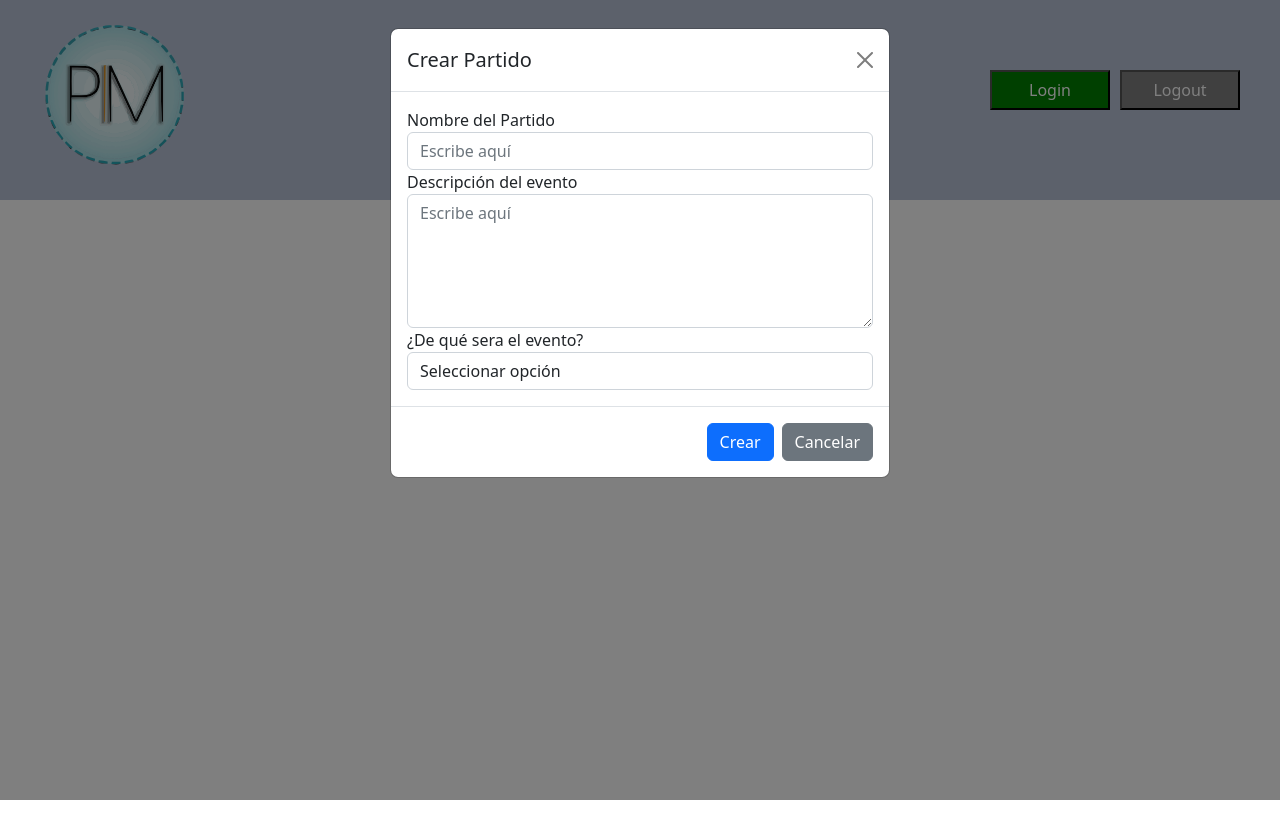
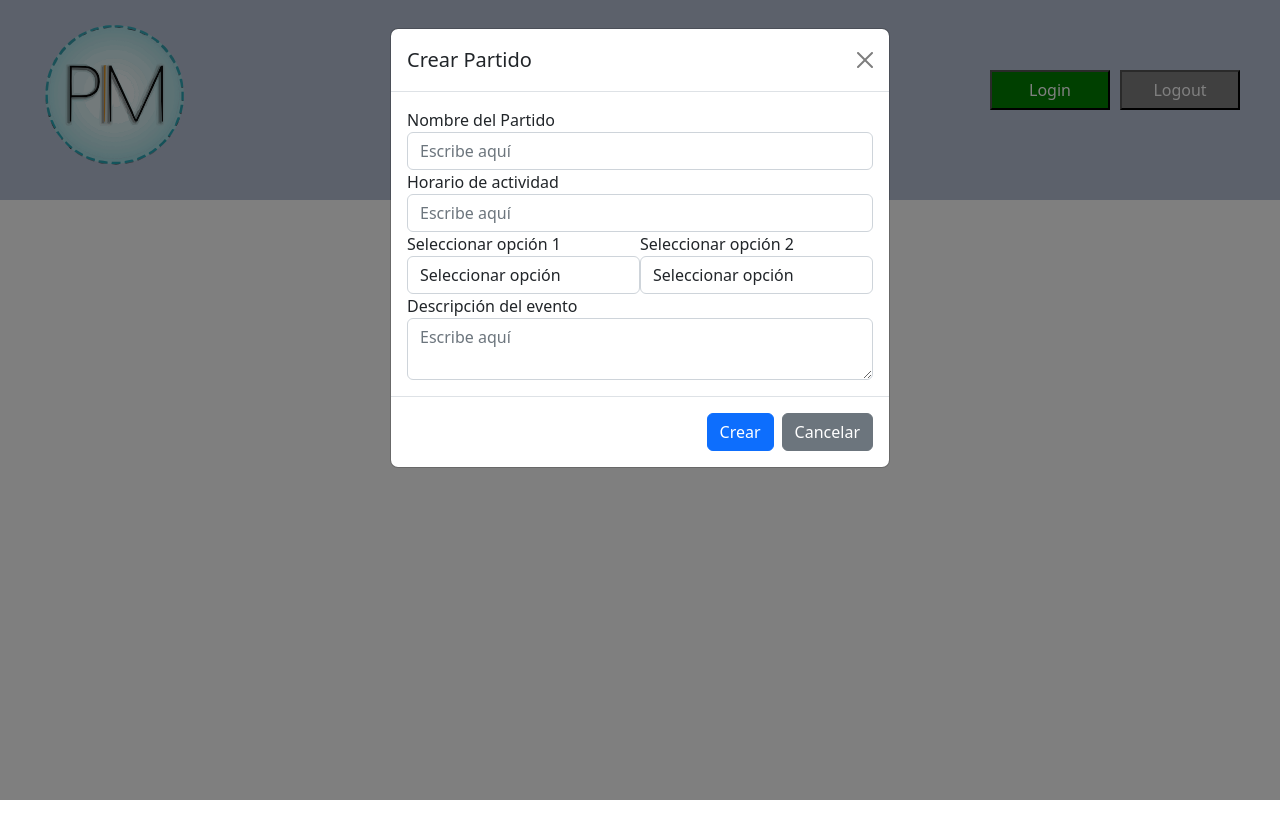
Before and after one commit to ManuelHoz/PerfectMatch, a React (Create React App) app in the folder client/perfectmatch/: page / in a window 1280 px wide. Both pictures are taken after a click on the button "Crear Partido". Built offline with nearby package versions, Linux system fonts and the light colour scheme.

Commit message:
Se añadieron funcionalidades adicionales, al igual que el modificar card se ha modificado con mayores especificaciones, y se arreglaron ajustes de espacio

```diff
--- a/client/perfectmatch/src/App.css
+++ b/client/perfectmatch/src/App.css
@@ -46,8 +46,10 @@
   text-align: center;
 }
 
+
 .task-container {
   height: 600px;
+  margin-bottom: 20px;
   width: 100%;
   display: flex;
   flex-wrap: wrap;
--- a/client/perfectmatch/src/modals/EditPartido.js
+++ b/client/perfectmatch/src/modals/EditPartido.js
@@ -1,55 +1,136 @@
-import React, { useState , useEffect} from 'react';
+import React, { useState, useEffect } from 'react';
 import { Button, Modal, ModalHeader, ModalBody, ModalFooter } from 'reactstrap';
 
-const EditarPartido = ({modal, toggle, ActualizarPartido, PartidoObj}) => {
+const EditarPartido = ({ modal, toggle, ActualizarPartido, PartidoObj }) => {
   const [PartidoName, setPartidoName] = useState('');
   const [description, setDescription] = useState('');
+  const [SelectedOption, setSelectedOption] = useState('');
+  const [SelectedOption2, setSelectedOption2] = useState('');
+  const [Options2, setOptions2] = useState([]);
+  const [time, setTime] = useState('');
 
   const handleChange = (e) => {
+    const { name, value } = e.target;
 
-        const {name, value} = e.target
-
-        if(name === "PartidoName"){
-            setPartidoName(value)
-        }else{
-            setDescription(value)
+    if (name === 'PartidoName') {
+      setPartidoName(value);
+    } else if (name === 'description') {
+      setDescription(value);
+    } else if (name === 'selectedOption') {
+      setSelectedOption(value);
+      setSelectedOption2('');
+      if (value === 'Actividad Fisica') {
+        setOptions2(['Fútbol', 'Vóley', 'Tenis']);
+      } else if (value === 'Actividad Virtual') {
+        setOptions2(['Dota', 'LoL', 'Valorant', 'Otros']);
+      } else {
+        setOptions2([]);
       }
-
-
+    } else if (name === 'selectedOption2') {
+      setSelectedOption2(value);
+    } else if (name === 'time') {
+      setTime(value);
     }
+  };
 
   useEffect(() => {
-        setPartidoName(PartidoObj.Name)
-        setDescription(PartidoObj.Description)
-    },[PartidoObj.Name, PartidoObj.Description]);
+    setPartidoName(PartidoObj.Name);
+    setDescription(PartidoObj.Description);
+    setSelectedOption(PartidoObj.SelectedOption);
+    setSelectedOption2(PartidoObj.SelectedOption2);
+    setTime(PartidoObj.Time);
+    if (PartidoObj.SelectedOption === 'Actividad Fisica') {
+      setOptions2(['Fútbol', 'Vóley', 'Tenis']);
+    } else if (PartidoObj.SelectedOption === 'Actividad Virtual') {
+      setOptions2(['Dota', 'LoL', 'Valorant', 'Otros']);
+    }
+  }, [PartidoObj]);
 
   const handleUpdate = (e) => {
     e.preventDefault();
-        let tempObj = {}
-        tempObj['Name'] = PartidoName
-        tempObj['Description'] = description
-        ActualizarPartido(tempObj)
-    }
+    const updatedPartido = {
+      Name: PartidoName,
+      Description: description,
+      SelectedOption,
+      SelectedOption2,
+      Time: time,
+    };
+    ActualizarPartido(updatedPartido);
+  };
 
-    //ventana modal para editar partido
   return (
     <Modal isOpen={modal} toggle={toggle}>
       <ModalHeader toggle={toggle}>Actualizar Partido</ModalHeader>
       <ModalBody>
-
-                    <div className = "form-group">
+        <div className="form-group">
           <label>Titulo</label>
-                        <input type="text" className = "form-control" value = {PartidoName} onChange = {handleChange} name = "PartidoName"/>
+          <input
+            type="text"
+            className="form-control"
+            value={PartidoName}
+            onChange={handleChange}
+            name="PartidoName"
+          />
         </div>
-                    <div className = "form-group">
+        <div className="form-group">
           <label>Descripción</label>
-                        <textarea rows = "5" className = "form-control" value = {description} onChange = {handleChange} name = "description"></textarea>
+          <textarea
+            rows="5"
+            className="form-control"
+            value={description}
+            onChange={handleChange}
+            name="description"
+          ></textarea>
         </div>
-
+        <div className="form-group">
+          <label>Horario</label>
+          <input
+            type="text"
+            className="form-control"
+            value={time}
+            onChange={handleChange}
+            name="time"
+          />
+        </div>
+        <div className="form-group d-flex">
+          <div className="mr-2 flex-grow-1">
+            <label>Seleccionar opción 1</label>
+            <select
+              className="form-control"
+              value={SelectedOption}
+              onChange={handleChange}
+              name="selectedOption"
+            >
+              <option value="">Seleccionar opción</option>
+              <option value="Actividad Fisica">Actividad Fisica</option>
+              <option value="Actividad Virtual">Actividad Virtual</option>
+            </select>
+          </div>
+          <div className="flex-grow-1">
+            <label>Seleccionar opción 2</label>
+            <select
+              className="form-control"
+              value={SelectedOption2}
+              onChange={handleChange}
+              name="selectedOption2"
+            >
+              <option value="">Seleccionar opción</option>
+              {Options2.map((option, index) => (
+                <option key={index} value={option}>
+                  {option}
+                </option>
+              ))}
+            </select>
+          </div>
+        </div>
       </ModalBody>
       <ModalFooter>
-            <Button color="primary" onClick={handleUpdate}>Update</Button>{' '}
-            <Button color="secondary" onClick={toggle}>Cancel</Button>
+        <Button color="primary" onClick={handleUpdate}>
+          Update
+        </Button>
+        <Button color="secondary" onClick={toggle}>
+          Cancel
+        </Button>
       </ModalFooter>
     </Modal>
   );
--- a/client/perfectmatch/src/modals/createPartido.js
+++ b/client/perfectmatch/src/modals/createPartido.js
@@ -5,6 +5,9 @@ const CrearPartido = ({ modal, toggle, save }) => {
   const [PartidoName, setPartidoName] = useState("");
   const [Description, setDescription] = useState("");
   const [SelectedOption, setSelectedOption] = useState("");
+  const [SelectedOption2, setSelectedOption2] = useState("");
+  const [Options2, setOptions2] = useState([]);
+  const [Horario, setHorario] = useState("");
 
   const handleChange = (e) => {
     const { name, value } = e.target;
@@ -14,6 +17,18 @@ const CrearPartido = ({ modal, toggle, save }) => {
       setDescription(value);
     } else if (name === "selectedOption") {
       setSelectedOption(value);
+      setSelectedOption2("");
+      if (value === "Actividad Fisica") {
+        setOptions2(["Fútbol", "Vóley", "Tenis"]);
+      } else if (value === "Actividad Virtual") {
+        setOptions2(["Dota", "LoL", "Valorant", "Otros"]);
+      } else {
+        setOptions2([]);
+      }
+    } else if (name === "selectedOption2") {
+      setSelectedOption2(value);
+    } else if (name === "horario") {
+      setHorario(value);
     }
   };
 
@@ -22,6 +37,8 @@ const CrearPartido = ({ modal, toggle, save }) => {
     PartidoObj["Name"] = PartidoName;
     PartidoObj["Description"] = Description;
     PartidoObj["SelectedOption"] = SelectedOption;
+    PartidoObj["SelectedOption2"] = SelectedOption2;
+    PartidoObj["Horario"] = Horario;
     save(PartidoObj);
   };
 
@@ -35,7 +52,9 @@ const CrearPartido = ({ modal, toggle, save }) => {
 
   return (
     <Modal isOpen={modal} toggle={toggle}>
-      <ModalHeader toggle={toggle} className="text-center">Crear Partido</ModalHeader>
+      <ModalHeader toggle={toggle} className="text-center">
+        Crear Partido
+      </ModalHeader>
       <ModalBody>
         <form>
           <div className="form-group">
@@ -49,23 +68,25 @@ const CrearPartido = ({ modal, toggle, save }) => {
               onBlur={handleBlur}
               name="PartidoName"
               placeholder="Escribe aquí"
+              maxLength={50}
             />
           </div>
           <div className="form-group">
-            <label className="text-center">Descripción del evento</label>
-            <textarea
-              rows="5"
+            <label className="text-center">Horario de actividad</label>
+            <input
+              type="text"
               className="form-control"
-              value={Description}
+              value={Horario}
               onChange={handleChange}
               onFocus={handleFocus}
               onBlur={handleBlur}
-              name="description"
+              name="horario"
               placeholder="Escribe aquí"
-            ></textarea>
+            />
           </div>
-          <div className="form-group">
-            <label className="text-center">¿De qué sera el evento?</label>
+          <div className="form-group d-flex">
+            <div className="mr-2 flex-grow-1">
+              <label className="text-center">Seleccionar opción 1</label>
               <select
                 className="form-control"
                 value={SelectedOption}
@@ -75,10 +96,42 @@ const CrearPartido = ({ modal, toggle, save }) => {
                 name="selectedOption"
               >
                 <option value="">Seleccionar opción</option>
-              <option value="Fútbol">Fútbol</option>
-              <option value="Tenis">Tenis</option>
-              <option value="Vóley">Vóley</option>
+                <option value="Actividad Fisica">Actividad Fisica</option>
+                <option value="Actividad Virtual">Actividad Virtual</option>
               </select>
+            </div>
+            <div className="flex-grow-1">
+              <label className="text-center">Seleccionar opción 2</label>
+              <select
+                className="form-control"
+                value={SelectedOption2}
+                onChange={handleChange}
+                onFocus={handleFocus}
+                onBlur={handleBlur}
+                name="selectedOption2"
+              >
+                <option value="">Seleccionar opción</option>
+                {Options2.map((option, index) => (
+                  <option key={index} value={option}>
+                    {option}
+                  </option>
+                ))}
+              </select>
+            </div>
+          </div>
+          <div className="form-group">
+            <label className="text-center">Descripción del evento</label>
+            <textarea
+              rows="2"
+              className="form-control"
+              value={Description}
+              onChange={handleChange}
+              onFocus={handleFocus}
+              onBlur={handleBlur}
+              name="description"
+              placeholder="Escribe aquí"
+              style={{ whiteSpace: "nowrap" }}
+            ></textarea>
           </div>
         </form>
       </ModalBody>
```
Also changed, not shown: client/perfectmatch/src/componentes/Card.js (+69 -28 lines). Lines whose indentation alone changed are shown as unchanged.
